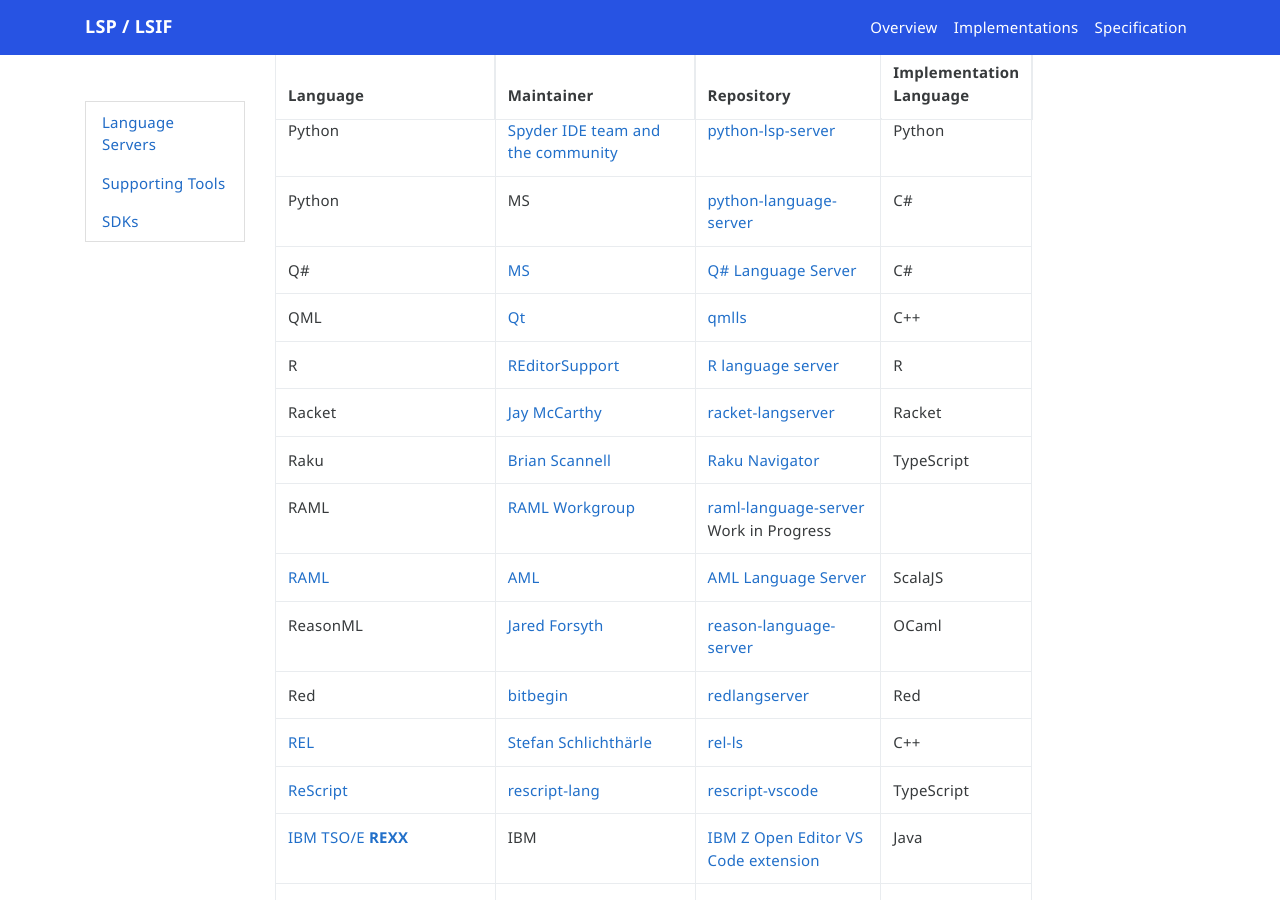
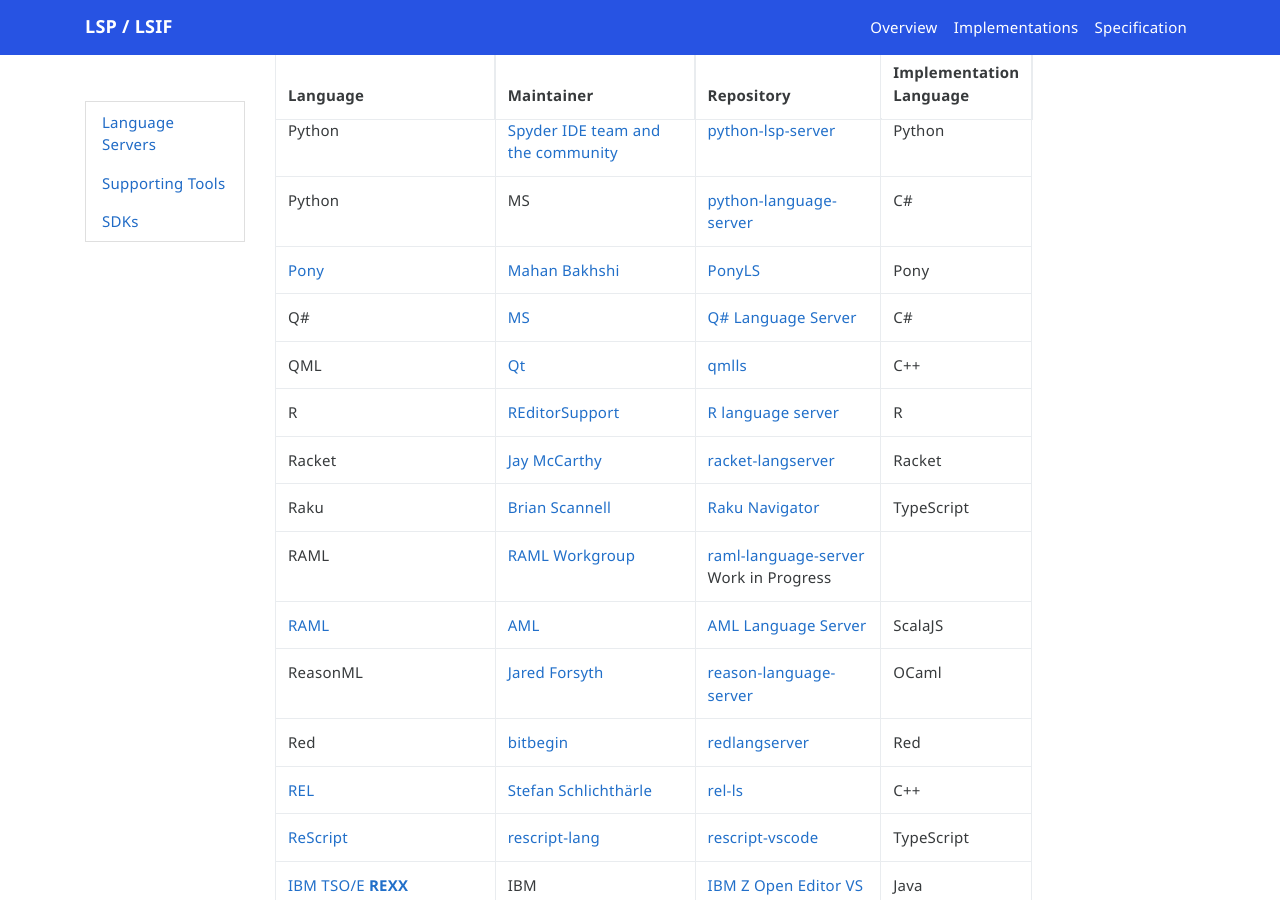
Before and after one commit to microsoft/language-server-protocol, a Jekyll site: the page built from _implementors/servers.md, in a window 1280 px wide and 900 px high, scrolled down 7260 px. Built offline with Jekyll 4.4.1, drawn with Linux system fonts in a browser that asks for light colours; nearby versions of some CDN libraries; comment, search, counter and statistics services are not loaded.

Commit message:
Add PonyLS
I'm developing this LSP and if you post it, maybe other people will work on it. Thanks.

```diff
--- a/_implementors/servers.md
+++ b/_implementors/servers.md
@@ -134,6 +134,7 @@
 | Python| [Palantir Technologies](https://github.com/palantir) | [python-language-server](https://github.com/palantir/python-language-server) (unmaintained, use python-lsp-server instead) | Python |
 | Python| [Spyder IDE team and the community](https://github.com/python-lsp) | [python-lsp-server](https://github.com/python-lsp/python-lsp-server) | Python |
 | Python | MS | [python-language-server](https://github.com/Microsoft/python-language-server) | C# |
+| [Pony](https://www.ponylang.io/) | [Mahan Bakhshi](https://github.com/MahanBi) | [PonyLS](https://github.com/MahanBi/PonyLS) | Pony |
 | Q# | [MS](https://github.com/microsoft/qsharp-compiler/graphs/contributors) | [Q# Language Server](https://github.com/microsoft/qsharp-compiler) | C# |
 | QML | [Qt](https://www.qt.io/) | [qmlls](https://github.com/qt/qtdeclarative/tree/dev/tools/qmlls) | C++ |
 | R | [REditorSupport](https://github.com/REditorSupport) | [R language server](https://github.com/REditorSupport/languageserver) | R |
```
